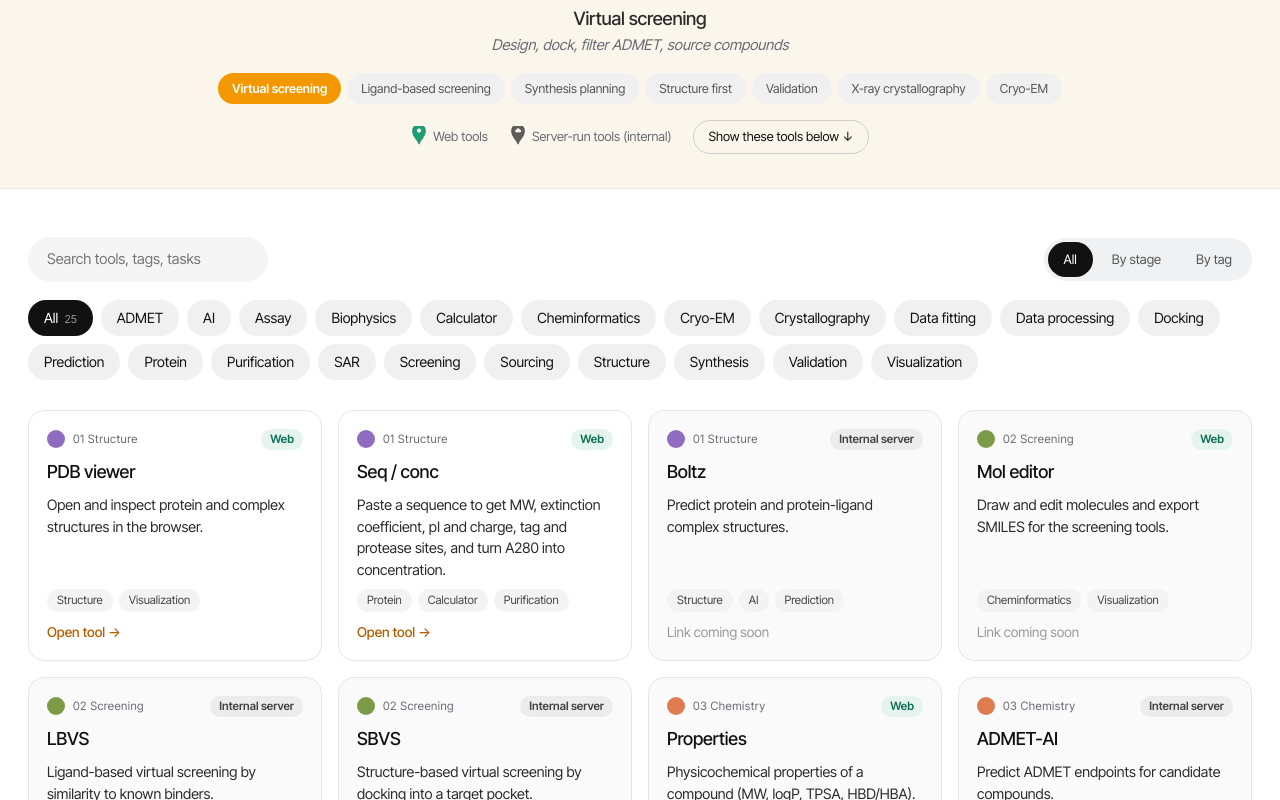
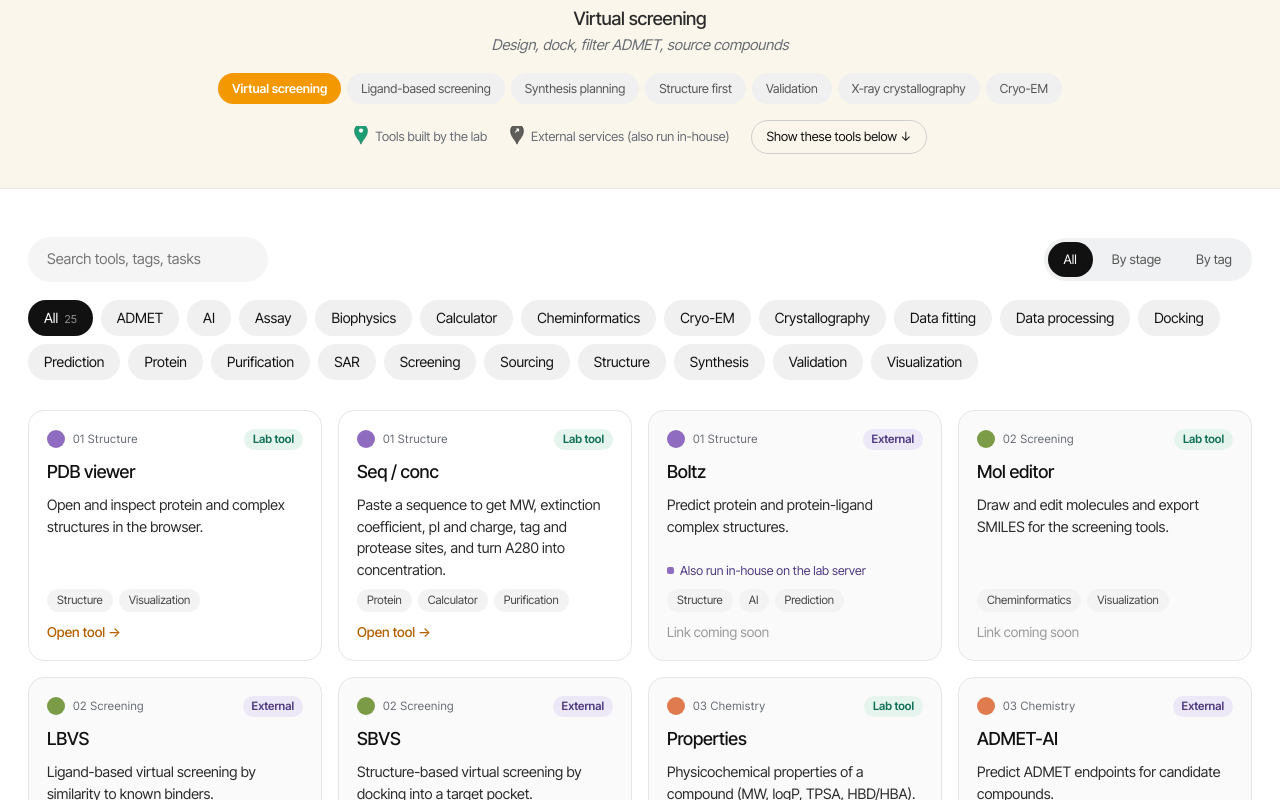
Before and after one commit to aLaDDIN-labs/aladdin-labs.github.io, a Next.js app: page /tools in a window 1280 px wide. Shown: the part 1000-1800 px from the top of the page. Built offline with nearby package versions, Linux system fonts and the light colour scheme; a web font is replaced by a local one.

Commit message:
Add files via upload

```diff
--- a/app/globals.css
+++ b/app/globals.css
@@ -694,3 +694,7 @@ a.tl-card:hover { transform: translateY(-3px); box-shadow: 0 10px 28px rgba(0,0,
 .sq-stds { display: grid; grid-template-columns: repeat(auto-fit, minmax(190px, 1fr)); gap: 10px; }
 .sq-stds .pv-fld span { font-size: .78rem; }
 .sq-gel { width: 100%; max-width: 560px; height: auto; display: block; }
+.tl-kind.external { background: #ece8f7; color: #4F3A80; }
+.tl-note { margin: 26px 0 0; padding-top: 16px; border-top: 1px solid var(--line); font-size: .85rem; color: var(--muted); max-width: 70ch; line-height: 1.55; }
+.tl-local { display: inline-flex; align-items: center; gap: 6px; font-size: .78rem; color: #4F3A80; }
+.tl-local::before { content: ""; width: 7px; height: 7px; border-radius: 2px; background: #8F6CC0; }
--- a/components/ToolsBrowser.jsx
+++ b/components/ToolsBrowser.jsx
@@ -12,6 +12,15 @@ function spline(P) {
   }
   return d;
 }
+
+function ExtIcon({ cy = -17, s = 0.8 }) {
+  return (
+    <g transform={`translate(0 ${cy}) scale(${s})`} fill="none" stroke="#fff" strokeWidth="1.6" strokeLinecap="round" strokeLinejoin="round">
+      <path d="M-2.4 2.4 L2.4 -2.4 M-0.6 -2.4 H2.4 V0.6" />
+    </g>
+  );
+}
+const isOut = (t) => t.kind === "external" || t.kind === "server";
 
 function ServerIcon({ cy = -17, s = 0.8 }) {
   return (
@@ -153,7 +162,7 @@ export default function ToolsBrowser({ stages, tools, workflows, intro }) {
           {tools.map((t) => (
             <g key={"sh" + t.id} fill="none" stroke="#2C2C2A">
               <ellipse cx={t.map[0]} cy={t.map[1]} rx={9 * u} ry={3.4 * u} strokeOpacity=".45" strokeWidth="1" />
-              {t.kind === "server" && (
+              {isOut(t) && (
                 <ellipse cx={t.map[0]} cy={t.map[1]} rx={16 * u} ry={6 * u} strokeOpacity=".35" strokeWidth="1" strokeDasharray={`${2 * u} ${2 * u}`} />
               )}
             </g>
@@ -187,7 +196,7 @@ export default function ToolsBrowser({ stages, tools, workflows, intro }) {
               >
                 <g transform={`translate(${x} ${y}) scale(${s})`}>
                   <path d={PIN} fill={st.color} stroke={st.dark} strokeWidth=".8" />
-                  {!on && (t.kind === "server" ? <ServerIcon /> : <circle cx="0" cy="-17" r="2.6" fill="#fff" />)}
+                  {!on && (isOut(t) ? <ExtIcon /> : <circle cx="0" cy="-17" r="2.6" fill="#fff" />)}
                   {on && <text x="0" y="-13" textAnchor="middle" fill="#fff" fontSize="11" fontWeight="500">{idx + 1}</text>}
                 </g>
                 <text
@@ -226,11 +235,11 @@ export default function ToolsBrowser({ stages, tools, workflows, intro }) {
         <div className="tl-lgd">
           <span>
             <svg width="16" height="22" viewBox="-10 -20 20 22"><path d={PIN} fill="#1D9E75" stroke="#0F6E56" strokeWidth=".8" /><circle cy="-17" r="2.6" fill="#fff" /></svg>
-            Web tools
+            Tools built by the lab
           </span>
           <span>
-            <svg width="16" height="22" viewBox="-10 -20 20 22"><path d={PIN} fill="#5F5E5A" stroke="#2C2C2A" strokeWidth=".8" /><ServerIcon /></svg>
-            Server-run tools (internal)
+            <svg width="16" height="22" viewBox="-10 -20 20 22"><path d={PIN} fill="#5F5E5A" stroke="#2C2C2A" strokeWidth=".8" /><ExtIcon /></svg>
+            External services (also run in-house)
           </span>
           <button type="button" className="tl-show" onClick={showWorkflow}>Show these tools below ↓</button>
         </div>
@@ -280,10 +289,11 @@ export default function ToolsBrowser({ stages, tools, workflows, intro }) {
                     <span className="tl-top">
                       <span className="tl-dot" style={{ background: st.color }}>{n || ""}</span>
                       <span className="tl-stage">{String(t.stage + 1).padStart(2, "0")} {st.name}</span>
-                      <span className={`tl-kind ${t.kind}`}>{t.kind === "server" ? "Internal server" : "Web"}</span>
+                      <span className={`tl-kind ${t.kind}`}>{isOut(t) ? "External" : "Lab tool"}</span>
                     </span>
                     <span className="tl-name">{t.name}</span>
                     <span className="tl-desc">{t.desc}</span>
+                    {isOut(t) && t.local && <span className="tl-local">Also run in-house on the lab server</span>}
                     <span className="tl-tags">{t.tags.map((x) => <span key={x} className="tl-tag">{x}</span>)}</span>
                     <span className="tl-go">{t.url ? (ext ? "Open tool ↗" : "Open tool →") : "Link coming soon"}</span>
                   </>
@@ -302,6 +312,7 @@ export default function ToolsBrowser({ stages, tools, workflows, intro }) {
             </ul>
           </div>
         ))}
+        <p className="tl-note">Cards marked External link to third-party services. Where a card says "Also run in-house", the lab runs the same kind of tool on its own server for lab members, but does not offer it publicly, so the link goes to the external service. The terms of use, data handling, availability, and results of external services are the responsibility of the service and the user. Please do not upload unpublished or confidential data to them.</p>
       </section>
     </>
   );
--- a/data/tools.yaml
+++ b/data/tools.yaml
@@ -2,8 +2,9 @@
 # Edit freely: every tool is one entry.
 #   url:   where the card links to (your own web tool or the original site). Leave "" while it is not ready:
 #          the card then shows "Link coming soon" and is not clickable.
-#   kind:  web    = runs as a static page in the browser
-#          server = runs on the lab server (internal)
+#   kind:  web      = built by the lab, runs in the browser
+#          external = third-party service (opens in a new tab; set url to its address)
+#   local: true  = the lab also runs this tool on its own server (not offered publicly); shown as "Also run in-house"
 #   stage: 0-5, which map region the tool sits in (see `stages`)
 #   map:   [x, y] position of the pin on the map image (1376 x 768); add `label: right` to put the name on the right
 #   tags:  free words; they become the search/filter chips automatically
@@ -20,23 +21,23 @@ tools:
       desc: "Open and inspect protein and complex structures in the browser." }
   - { id: seq,    name: "Seq / conc",  stage: 0, kind: web,    map: [175, 310], url: "/tools/seq-conc/", tags: [Protein, Calculator, Purification],
       desc: "Paste a sequence to get MW, extinction coefficient, pI and charge, tag and protease sites, and turn A280 into concentration." }
-  - { id: boltz,  name: "Boltz",       stage: 0, kind: server, map: [95, 318],  url: "", tags: [Structure, AI, Prediction],
+  - { id: boltz,  name: "Boltz",       stage: 0, kind: external, local: true, map: [95, 318],  url: "", tags: [Structure, AI, Prediction],
       desc: "Predict protein and protein-ligand complex structures." }
 
   - { id: mol,    name: "Mol editor",  stage: 1, kind: web,    map: [360, 290], url: "", tags: [Cheminformatics, Visualization],
       desc: "Draw and edit molecules and export SMILES for the screening tools." }
-  - { id: lbvs,   name: "LBVS",        stage: 1, kind: server, map: [445, 345], url: "", tags: [Screening, Cheminformatics],
+  - { id: lbvs,   name: "LBVS",        stage: 1, kind: external, local: true, map: [445, 345], url: "", tags: [Screening, Cheminformatics],
       desc: "Ligand-based virtual screening by similarity to known binders." }
-  - { id: sbvs,   name: "SBVS",        stage: 1, kind: server, map: [515, 300], url: "", tags: [Screening, Docking],
+  - { id: sbvs,   name: "SBVS",        stage: 1, kind: external, local: true, map: [515, 300], url: "", tags: [Screening, Docking],
       desc: "Structure-based virtual screening by docking into a target pocket." }
 
   - { id: prop,   name: "Properties",  stage: 2, kind: web,    map: [835, 258], url: "", tags: [Cheminformatics, ADMET],
       desc: "Physicochemical properties of a compound (MW, logP, TPSA, HBD/HBA)." }
-  - { id: admet,  name: "ADMET-AI",    stage: 2, kind: server, map: [655, 280], url: "", tags: [ADMET, AI],
+  - { id: admet,  name: "ADMET-AI",    stage: 2, kind: external, local: true, map: [655, 280], url: "", tags: [ADMET, AI],
       desc: "Predict ADMET endpoints for candidate compounds." }
   - { id: sa,     name: "SA score",    stage: 2, kind: web,    map: [745, 262], url: "", tags: [Synthesis, Cheminformatics],
       desc: "Synthetic accessibility score of a molecule." }
-  - { id: retro,  name: "Retrosyn",    stage: 2, kind: server, map: [640, 335], url: "", tags: [Synthesis, AI],
+  - { id: retro,  name: "Retrosyn",    stage: 2, kind: external, local: true, map: [640, 335], url: "", tags: [Synthesis, AI],
       desc: "Retrosynthesis route suggestions for a target compound." }
   - { id: buy,    name: "Buyable",     stage: 2, kind: web,    map: [720, 338], url: "", tags: [Synthesis, Sourcing],
       desc: "Check whether a compound or building block can be purchased." }
@@ -52,22 +53,22 @@ tools:
 
   - { id: xtal,   name: "Xtal screen", stage: 4, kind: web,    map: [575, 525], url: "", tags: [Crystallography],
       desc: "Plan and track crystallization screens." }
-  - { id: proc,   name: "Data proc",   stage: 4, kind: server, map: [640, 625], url: "", tags: [Crystallography, Data processing],
+  - { id: proc,   name: "Data proc",   stage: 4, kind: external, local: true, map: [640, 625], url: "", tags: [Crystallography, Data processing],
       desc: "Index, integrate and scale diffraction data." }
-  - { id: phase,  name: "Phasing",     stage: 4, kind: server, map: [880, 628], url: "", tags: [Crystallography],
+  - { id: phase,  name: "Phasing",     stage: 4, kind: external, local: true, map: [880, 628], url: "", tags: [Crystallography],
       desc: "Molecular replacement and phasing." }
-  - { id: refine, name: "Refine",      stage: 4, kind: server, map: [970, 575], url: "", tags: [Crystallography],
+  - { id: refine, name: "Refine",      stage: 4, kind: external, local: true, map: [970, 575], url: "", tags: [Crystallography],
       desc: "Model building and refinement." }
   - { id: valid,  name: "Validate",    stage: 4, kind: web,    map: [925, 505], url: "", tags: [Crystallography, Validation],
       desc: "Check model geometry and fit before deposition." }
 
-  - { id: prep,   name: "Preproc",     stage: 5, kind: server, map: [1215, 452], label: right, url: "", tags: [Cryo-EM, Data processing],
+  - { id: prep,   name: "Preproc",     stage: 5, kind: external, local: true, map: [1215, 452], label: right, url: "", tags: [Cryo-EM, Data processing],
       desc: "Motion correction and CTF estimation." }
-  - { id: pick,   name: "Picking",     stage: 5, kind: server, map: [1250, 505], label: right, url: "", tags: [Cryo-EM],
+  - { id: pick,   name: "Picking",     stage: 5, kind: external, local: true, map: [1250, 505], label: right, url: "", tags: [Cryo-EM],
       desc: "Particle picking from micrographs." }
-  - { id: cls,    name: "2D class",    stage: 5, kind: server, map: [1265, 558], label: right, url: "", tags: [Cryo-EM],
+  - { id: cls,    name: "2D class",    stage: 5, kind: external, local: true, map: [1265, 558], label: right, url: "", tags: [Cryo-EM],
       desc: "2D classification of picked particles." }
-  - { id: ref3,   name: "3D refine",   stage: 5, kind: server, map: [1250, 665], url: "", tags: [Cryo-EM],
+  - { id: ref3,   name: "3D refine",   stage: 5, kind: external, local: true, map: [1250, 665], url: "", tags: [Cryo-EM],
       desc: "3D classification and refinement to a map." }
   - { id: emap,   name: "Map viewer",  stage: 5, kind: web,    map: [1135, 645], url: "", tags: [Cryo-EM, Visualization],
       desc: "View cryo-EM density maps and fitted models." }
```
